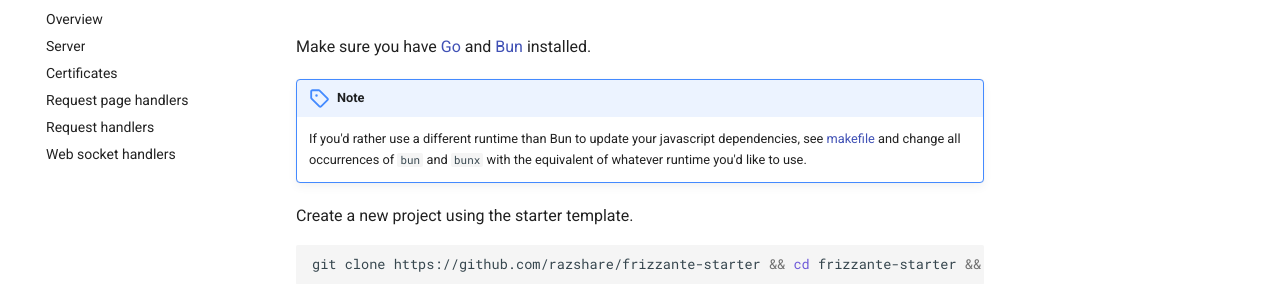
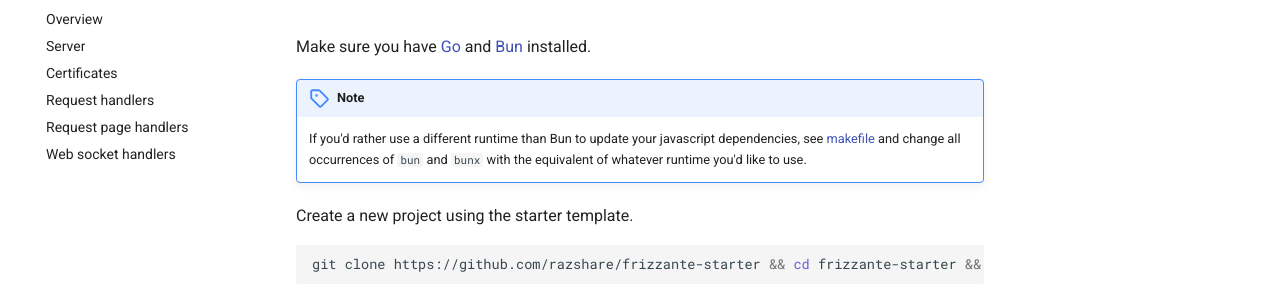
Before and after one commit to razshare/frizzante-docs, an MkDocs documentation site: the page built from docs/index.md, in a window 1280 px wide. Shown: the part 146-430 px from the top of the page. Built offline with MkDocs 1.6.1 and Material for MkDocs 9.7.7, drawn with Linux system fonts in a browser that asks for light colours; some of the changed lines change nothing that is shown.

Commit message:
chore(docs): updating index.

```diff
--- a/mkdocs.yml
+++ b/mkdocs.yml
@@ -42,6 +42,6 @@ nav:
   - Overview: overview.md
   - Server: server.md
   - Certificates: certificates.md
+  - Request handlers: request-handlers.md
   - Request page handlers: request-page-handlers.md
-  - Request handlers: request-handlers.md
   - Web socket handlers: web-socket-handlers.md
```
